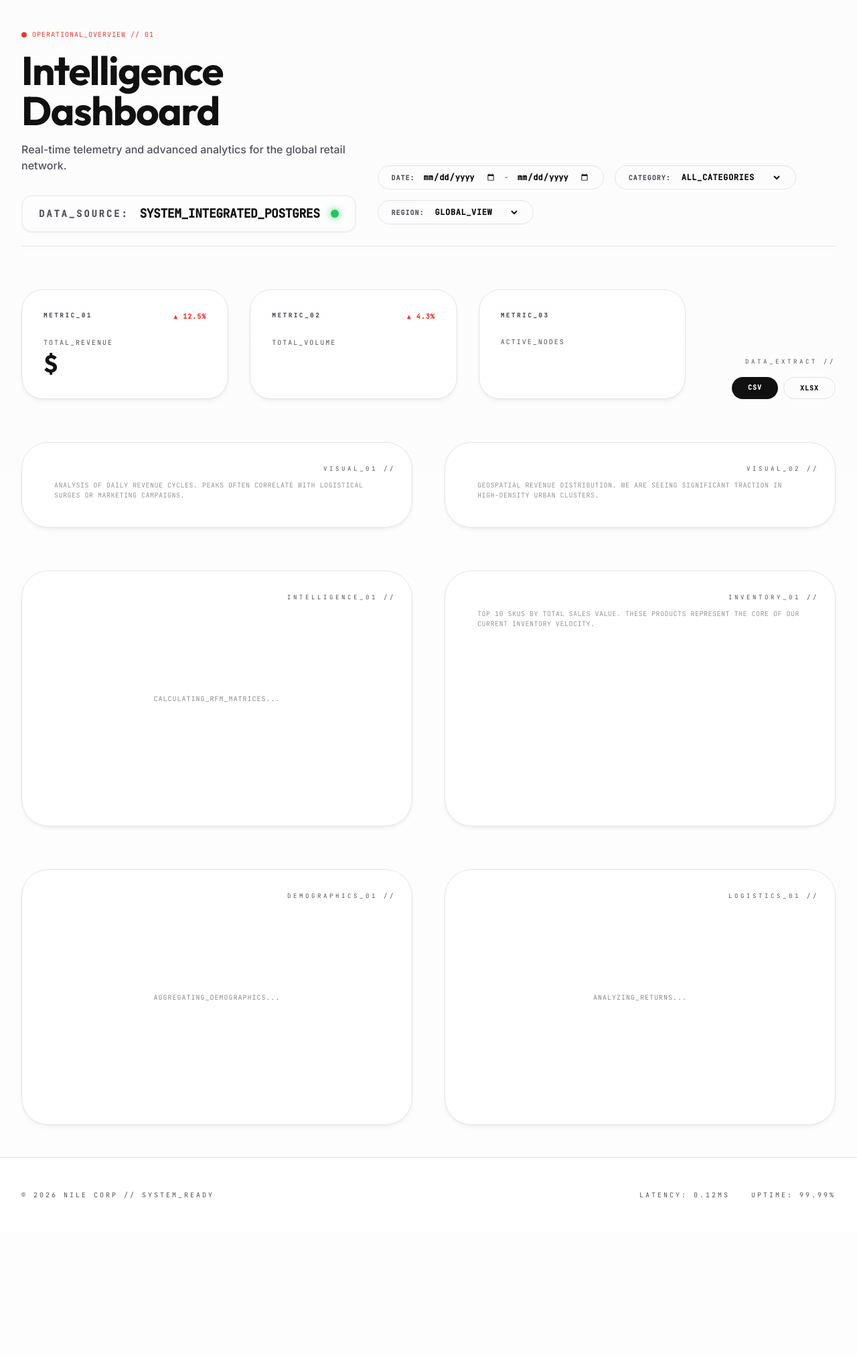
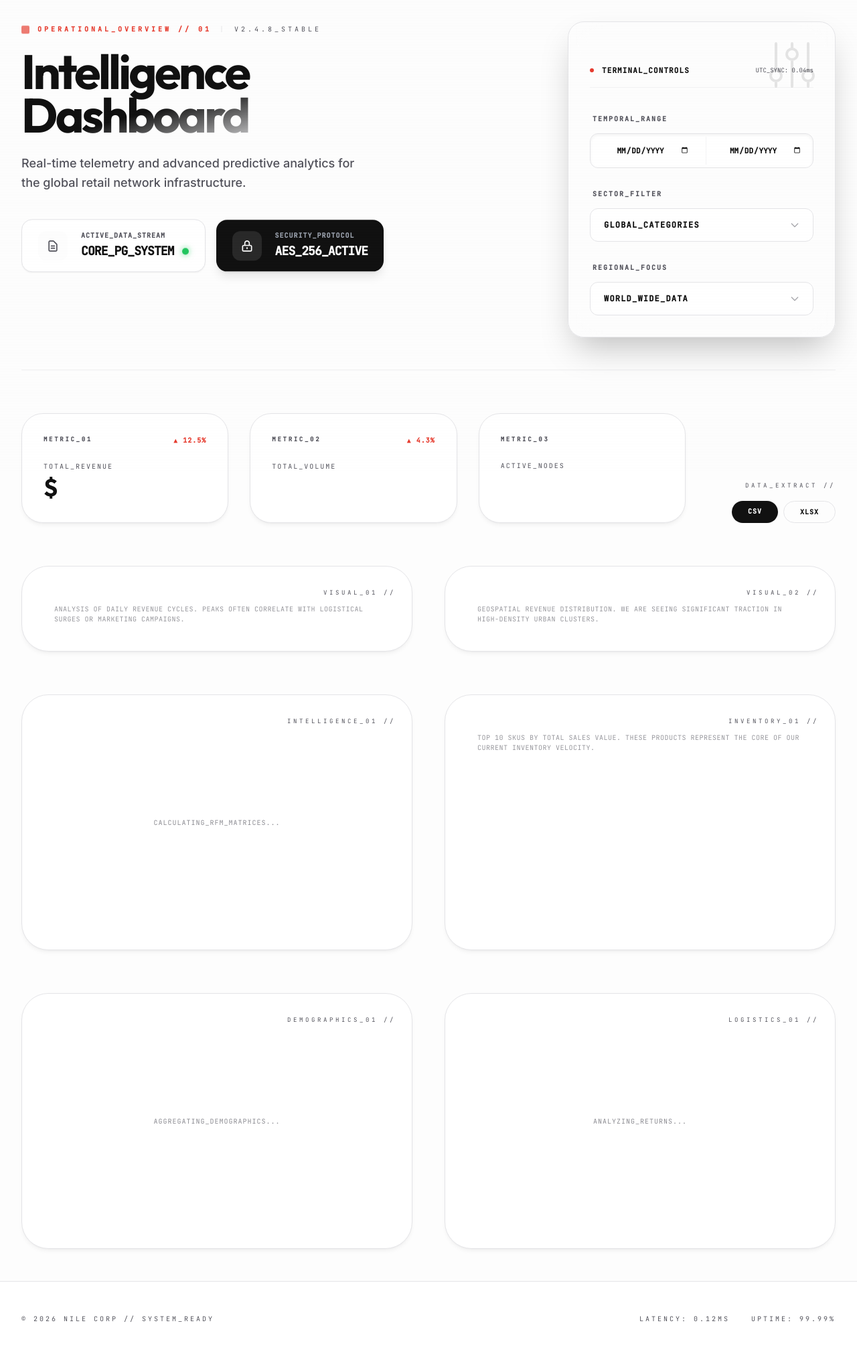
Before and after one commit to RahulAdyaa/nile-analytics, a Django app: template nile_django/templates/dashboard/index.html in a window 1280 px wide. Shown: the part 96-2121 px from the top of the page at 67% size. Before the commit the page ends 1885 px from the top, so only its background shows below. Run offline with Django 4.2, Linux system fonts and the light colour scheme; the template is opened without the code that fills it, so the values that code supplies are empty; parts of the project's set-up code (start-up, migrations or seed data) failed here and were passed over; some libraries are stand-ins or nearby versions.

Commit message:
design: premium tactical UI overhaul for dashboard header and controls

```diff
--- a/nile_django/templates/dashboard/index.html
+++ b/nile_django/templates/dashboard/index.html
@@ -3,65 +3,130 @@
 {% block content %}
 <div class="space-y-16 animate-in fade-in slide-in-from-bottom-4 duration-1000">
     <!-- Header with Dynamic Filters -->
-    <div class="flex flex-col lg:flex-row lg:items-end justify-between gap-8 pb-8 border-b border-brand-border">
-        <div data-scroll data-scroll-speed="-1">
-            <div class="flex items-center space-x-2 text-[10px] font-mono text-brand-red uppercase tracking-widest mb-4">
-                <span class="w-2 h-2 bg-brand-red rounded-full"></span>
-                <span>Operational_Overview // 01</span>
+    <!-- Enhanced Tactical Header -->
+    <div class="flex flex-col lg:flex-row lg:items-start justify-between gap-12 pb-12 border-b border-brand-border/60">
+        <!-- Left: Intelligence Meta -->
+        <div class="flex-1 space-y-6" data-scroll data-scroll-speed="-0.5">
+            <div class="flex items-center space-x-3 text-[10px] font-mono text-brand-red uppercase tracking-[0.4em] mb-2">
+                <span class="w-3 h-3 bg-brand-red rounded-sm animate-pulse"></span>
+                <span class="font-bold">Operational_Overview // 01</span>
+                <span class="text-brand-border">|</span>
+                <span class="text-brand-muted">V2.4.8_STABLE</span>
             </div>
-            <h2 class="text-6xl font-heading font-bold text-brand-text tracking-tight">Intelligence Dashboard</h2>
-            <p class="text-brand-muted mt-4 max-w-xl font-medium">Real-time telemetry and advanced analytics for the global retail network.</p>
 
-            <div class="mt-8 flex items-center space-x-4 bg-white/50 border-2 border-brand-border/50 w-fit rounded-2xl px-6 py-3 shadow-sm backdrop-blur-sm">
-                <span class="text-sm font-mono text-brand-muted uppercase tracking-[0.2em] font-black">Data_Source:</span>
-                <span class="text-lg font-mono text-brand-text font-black tracking-tight">
+            <h2 class="text-7xl font-heading font-black text-brand-text tracking-tighter leading-[0.9] lg:max-w-2xl">
+                Intelligence <span class="text-transparent bg-clip-text bg-gradient-to-br from-brand-text via-brand-text to-brand-muted/20">Dashboard</span>
+            </h2>
+
+            <p class="text-brand-muted max-w-lg font-medium text-lg leading-relaxed">
+                Real-time telemetry and advanced predictive analytics for the global retail network infrastructure.
+            </p>
+
+            <!-- Data Integrity & Node Status -->
+            <div class="flex flex-wrap items-center gap-4 pt-4">
+                <div class="group flex items-center space-x-5 bg-white border border-brand-border shadow-sm rounded-2xl px-6 py-4 transition-all hover:shadow-xl hover:border-brand-red/30 cursor-default">
+                    <div class="p-3 bg-brand-bg rounded-xl group-hover:bg-brand-red/5 transition-colors">
+                        <svg xmlns="http://www.w3.org/2000/svg" class="h-5 w-5 text-brand-muted group-hover:text-brand-red transition-colors" fill="none" viewBox="0 0 24 24" stroke="currentColor">
+                            <path stroke-linecap="round" stroke-linejoin="round" stroke-width="2" d="M9 12h6m-6 4h6m2 5H7a2 2 0 01-2-2V5a2 2 0 012-2h5.586a1 1 0 01.707.293l5.414 5.414a1 1 0 01.293.707V19a2 2 0 01-2 2z" />
+                        </svg>
+                    </div>
+                    <div class="flex flex-col">
+                        <span class="text-[10px] font-mono text-brand-muted uppercase tracking-widest font-black mb-0.5">Active_Data_Stream</span>
+                        <div class="flex items-center space-x-3">
+                            <span class="text-lg font-mono text-brand-text font-black tracking-tighter">
                                 {% if latest_upload %}
-                        {{ latest_upload.original_filename }}
+                                    {{ latest_upload.original_filename|truncatechars:20 }}
                                 {% else %}
-                        SYSTEM_INTEGRATED_POSTGRES
+                                    CORE_PG_SYSTEM
                                 {% endif %}
                             </span>
-                <div class="relative flex h-3 w-3">
+                            <div class="relative flex h-2.5 w-2.5">
                                 <span class="animate-ping absolute inline-flex h-full w-full rounded-full bg-green-400 opacity-75"></span>
-                    <span class="relative inline-flex rounded-full h-3 w-3 bg-green-500 shadow-[0_0_12px_rgba(34,197,94,0.8)]"></span>
+                                <span class="relative inline-flex rounded-full h-2.5 w-2.5 bg-green-500 shadow-[0_0_10px_rgba(34,197,94,0.6)]"></span>
                             </div>
                         </div>
                     </div>
+                </div>
+
+                <div class="hidden sm:flex items-center space-x-5 bg-brand-text text-white rounded-2xl px-6 py-4 shadow-lg shadow-brand-text/10">
+                    <div class="p-3 bg-white/10 rounded-xl">
+                        <svg xmlns="http://www.w3.org/2000/svg" class="h-5 w-5" fill="none" viewBox="0 0 24 24" stroke="currentColor">
+                            <path stroke-linecap="round" stroke-linejoin="round" stroke-width="2" d="M12 15v2m-6 4h12a2 2 0 002-2v-6a2 2 0 00-2-2H6a2 2 0 00-2 2v6a2 2 0 002 2zm10-10V7a4 4 0 00-8 0v4h8z" />
+                        </svg>
+                    </div>
+                    <div class="flex flex-col">
+                        <span class="text-[10px] font-mono text-gray-400 uppercase tracking-widest font-black mb-0.5">Security_Protocol</span>
+                        <span class="text-lg font-mono font-black tracking-tighter">AES_256_ACTIVE</span>
+                    </div>
+                </div>
+            </div>
+        </div>
+
+        <!-- Right: Tactical Control Panel -->
+        <div class="lg:w-[400px] bg-brand-bg/40 backdrop-blur-xl tactical-border rounded-3xl p-8 space-y-8 shadow-2xl relative overflow-hidden group">
+            <div class="absolute top-0 right-0 p-4 opacity-10 group-hover:opacity-20 transition-opacity">
+                <svg xmlns="http://www.w3.org/2000/svg" class="h-24 w-24" fill="none" viewBox="0 0 24 24" stroke="currentColor">
+                    <path stroke-linecap="round" stroke-linejoin="round" stroke-width="1" d="M12 6V4m0 2a2 2 0 100 4m0-4a2 2 0 110 4m-6 8a2 2 0 100-4m0 4a2 2 0 110-4m0 4v2m0-6V4m6 6v10m6-2a2 2 0 100-4m0 4a2 2 0 110-4m0 4v2m0-6V4" />
+                </svg>
+            </div>
+
+            <div class="flex items-center justify-between border-b border-brand-border/40 pb-4">
+                <span class="text-[11px] font-mono font-bold uppercase tracking-widest text-brand-text flex items-center">
+                    <span class="w-1.5 h-1.5 bg-brand-red rounded-full mr-3"></span>
+                    Terminal_Controls
+                </span>
+                <span class="text-[9px] font-mono text-brand-muted">UTC_SYNC: 0.04ms</span>
+            </div>
+
             <form id="filters-form"
                   hx-get="{% url 'dashboard_home' %}"
                   hx-target="#dashboard-dynamic-content"
                   hx-indicator="#loading-spinner"
                   hx-trigger="change"
                   hx-push-url="true"
-              class="flex flex-wrap items-center gap-4">
+                  class="space-y-6">
 
-            <div class="flex items-center space-x-3 bg-brand-bg tactical-border rounded-full px-5 py-2">
-                <label class="text-[10px] font-mono font-bold uppercase tracking-widest text-brand-muted">Date:</label>
-                <input type="date" name="start_date" value="{{ start_date }}" class="bg-transparent border-none text-brand-text text-xs font-bold font-mono focus:ring-0 cursor-pointer p-0">
-                <span class="text-brand-muted text-xs font-mono">-</span>
-                <input type="date" name="end_date" value="{{ end_date }}" class="bg-transparent border-none text-brand-text text-xs font-bold font-mono focus:ring-0 cursor-pointer p-0">
+                <div class="space-y-3">
+                    <label class="text-[10px] font-mono font-black uppercase tracking-[0.2em] text-brand-muted px-1">Temporal_Range</label>
+                    <div class="grid grid-cols-2 gap-3 p-1 bg-white tactical-border rounded-xl shadow-inner">
+                        <input type="date" name="start_date" value="{{ start_date }}" class="bg-transparent border-none text-brand-text text-[11px] font-black font-mono focus:ring-0 cursor-pointer p-3 text-center uppercase">
+                        <input type="date" name="end_date" value="{{ end_date }}" class="bg-transparent border-l border-brand-border/40 text-brand-text text-[11px] font-black font-mono focus:ring-0 cursor-pointer p-3 text-center uppercase">
+                    </div>
                 </div>
 
-            <div class="flex items-center space-x-3 bg-brand-bg tactical-border rounded-full px-5 py-2">
-                <label class="text-[10px] font-mono font-bold uppercase tracking-widest text-brand-muted">Category:</label>
-                <select name="category" class="bg-transparent border-none text-brand-text text-xs font-bold font-mono focus:ring-0 cursor-pointer uppercase tracking-wider p-0 pr-6">
-                    <option value="All">ALL_CATEGORIES</option>
+                <div class="grid grid-cols-1 gap-6">
+                    <div class="space-y-3">
+                        <label class="text-[10px] font-mono font-black uppercase tracking-[0.2em] text-brand-muted px-1">Sector_Filter</label>
+                        <div class="relative group">
+                            <select name="category" class="w-full bg-white tactical-border rounded-xl px-5 py-4 text-xs font-black font-mono text-brand-text uppercase tracking-widest focus:ring-2 focus:ring-brand-red/20 focus:border-brand-red/40 appearance-none cursor-pointer transition-all">
+                                <option value="All">GLOBAL_CATEGORIES</option>
                                 {% for cat in categories %}
                                     <option value="{{ cat }}" {% if cat == selected_category %}selected{% endif %}>{{ cat|upper }}</option>
                                 {% endfor %}
                             </select>
+                            <div class="absolute right-5 top-1/2 -translate-y-1/2 pointer-events-none text-brand-muted opacity-50">
+                                <svg xmlns="http://www.w3.org/2000/svg" class="h-4 w-4" fill="none" viewBox="0 0 24 24" stroke="currentColor"><path stroke-linecap="round" stroke-linejoin="round" stroke-width="2" d="M19 9l-7 7-7-7" /></svg>
+                            </div>
+                        </div>
                     </div>
 
-            <div class="flex items-center space-x-3 bg-brand-bg tactical-border rounded-full px-5 py-2">
-                <label class="text-[10px] font-mono font-bold uppercase tracking-widest text-brand-muted">Region:</label>
-                <select name="country" class="bg-transparent border-none text-brand-text text-xs font-bold font-mono focus:ring-0 cursor-pointer uppercase tracking-wider p-0 pr-6">
-                    <option value="All">GLOBAL_VIEW</option>
+                    <div class="space-y-3">
+                        <label class="text-[10px] font-mono font-black uppercase tracking-[0.2em] text-brand-muted px-1">Regional_Focus</label>
+                        <div class="relative group">
+                            <select name="country" class="w-full bg-white tactical-border rounded-xl px-5 py-4 text-xs font-black font-mono text-brand-text uppercase tracking-widest focus:ring-2 focus:ring-brand-red/20 focus:border-brand-red/40 appearance-none cursor-pointer transition-all">
+                                <option value="All">WORLD_WIDE_DATA</option>
                                 {% for country in countries %}
                                     <option value="{{ country }}" {% if country == selected_country %}selected{% endif %}>{{ country|upper }}</option>
                                 {% endfor %}
                             </select>
+                            <div class="absolute right-5 top-1/2 -translate-y-1/2 pointer-events-none text-brand-muted opacity-50">
+                                <svg xmlns="http://www.w3.org/2000/svg" class="h-4 w-4" fill="none" viewBox="0 0 24 24" stroke="currentColor"><path stroke-linecap="round" stroke-linejoin="round" stroke-width="2" d="M19 9l-7 7-7-7" /></svg>
+                            </div>
+                        </div>
+                    </div>
                 </div>
             </form>
+        </div>
     </div>
 
     <!-- Dynamic Content Container -->
```
Lines whose indentation alone changed are shown as unchanged.
